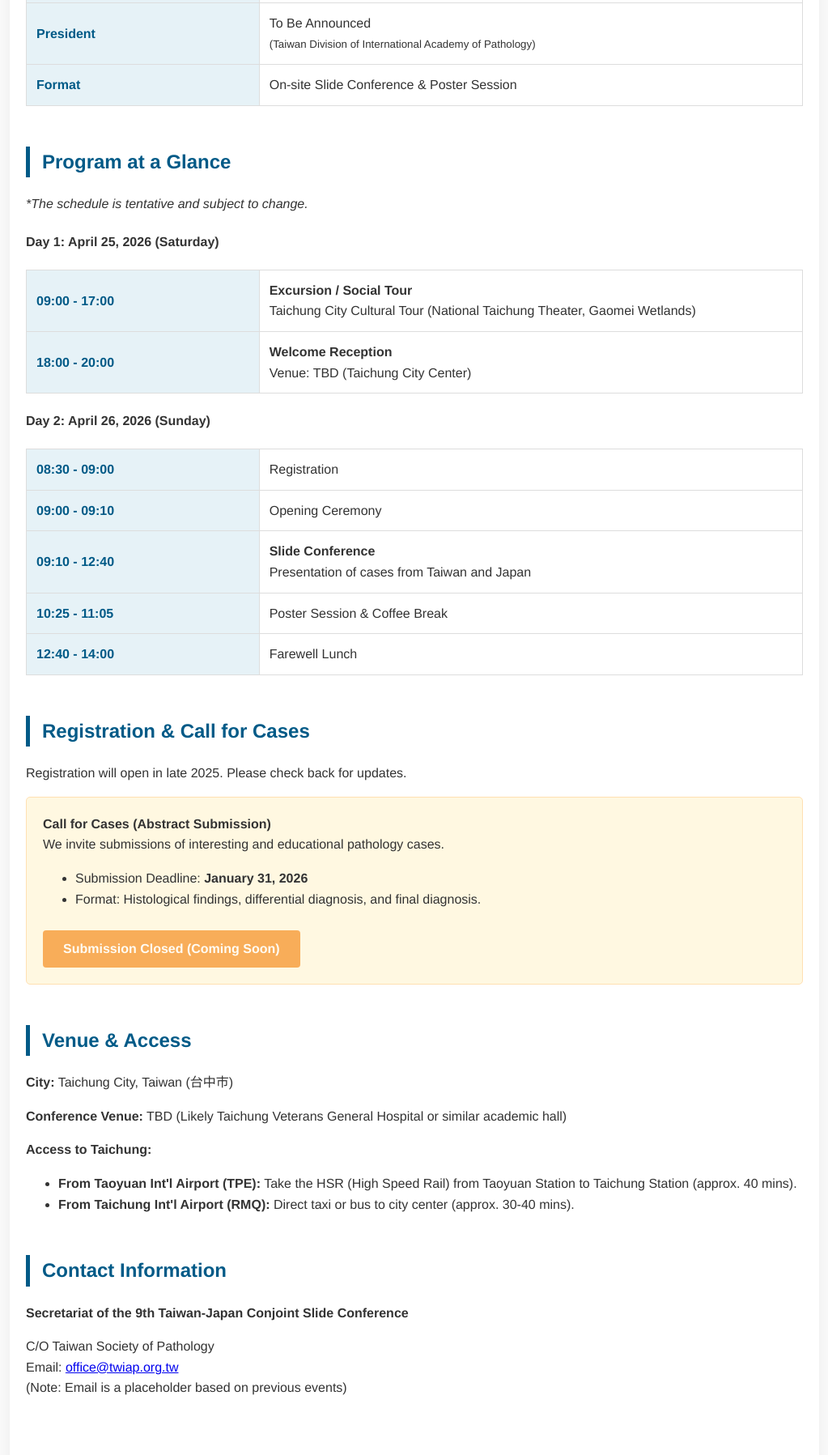
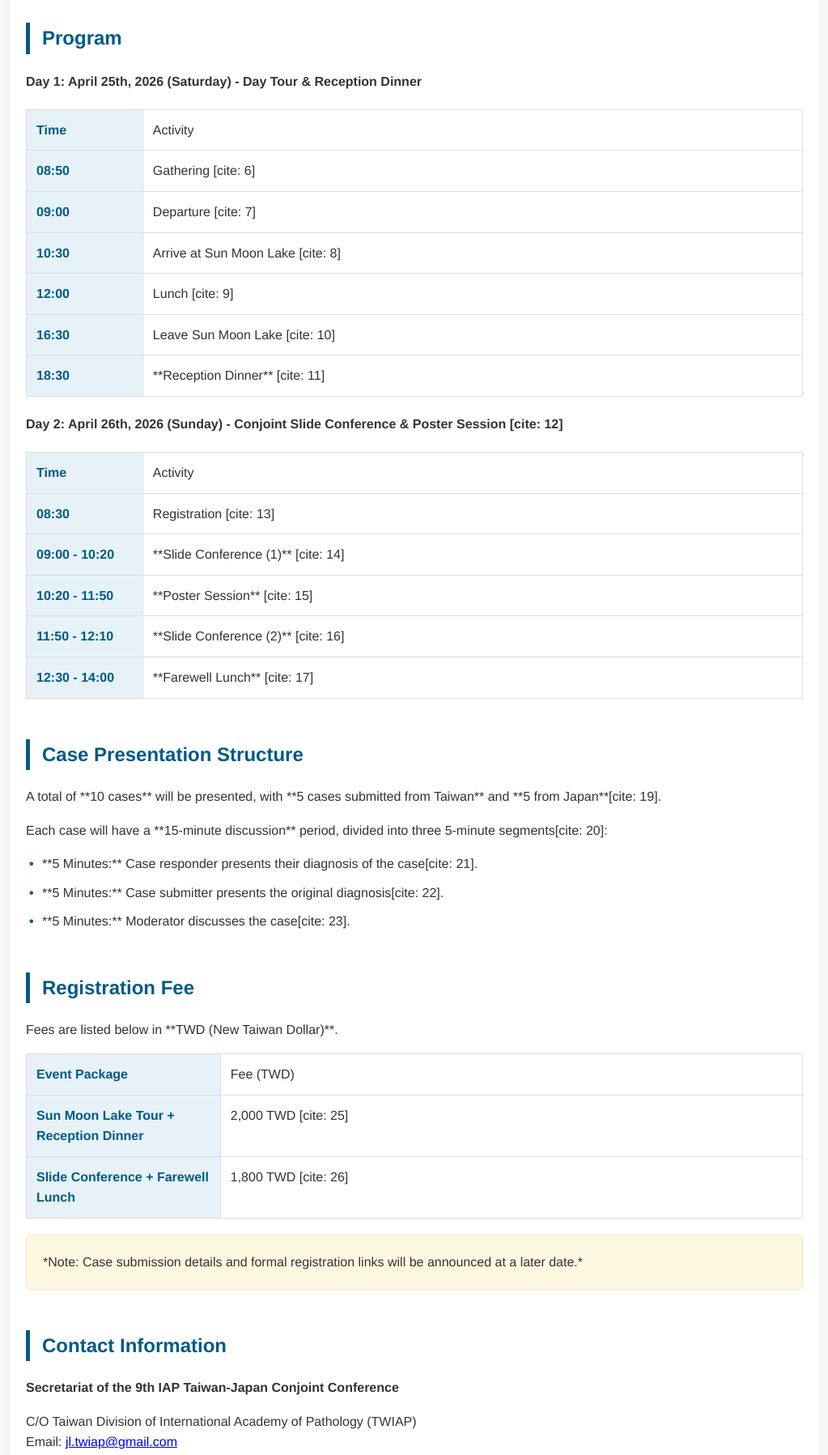
Before and after one commit to jl-twiap/9th-tjcsc, a plain HTML site: page index.html in a window 1280 px wide. Shown: the part 725-2522 px from the top of the page at 81% size, without its empty margins (128-1151 px from the left). Drawn offline with Linux system fonts and the light colour scheme.

Commit message:
Update index.html
updated 1

```diff
--- a/index.html
+++ b/index.html
@@ -102,13 +102,18 @@
             border: 1px solid #ddd;
             padding: 12px;
             text-align: left;
+            vertical-align: top;
         }
 
         th {
             background-color: var(--accent-color);
             color: var(--primary-color);
             font-weight: bold;
-            width: 30%;
+            width: 25%;
+        }
+
+        .schedule-table th {
+            width: 15%; /* Narrower for time column */
         }
 
         /* Info Boxes */
@@ -120,20 +125,24 @@
             border: 1px solid #d1e6ef;
         }
 
-        .btn {
+        .case-structure-list {
+            list-style-type: none;
+            padding: 0;
+        }
+        .case-structure-list li {
+            margin-bottom: 10px;
+            padding-left: 20px;
+            position: relative;
+        }
+        .case-structure-list li::before {
+            content: '•';
+            color: var(--primary-color);
+            font-weight: bold;
             display: inline-block;
-            background-color: var(--primary-color);
-            color: white;
-            padding: 10px 25px;
-            text-decoration: none;
-            border-radius: 4px;
-            font-weight: bold;
-            margin-top: 10px;
+            width: 1em;
+            margin-left: -1em;
         }
 
-        .btn:hover {
-            background-color: #004060;
-        }
 
         /* Footer */
         footer {
@@ -155,24 +164,25 @@
             nav a { display: block; border-bottom: 1px solid #444; }
             th, td { display: block; width: auto; }
             th { background-color: #eee; }
+            .schedule-table th, .schedule-table td { width: auto; }
         }
     </style>
 </head>
 <body>
 
     <header>
-        <h1>The 9th Taiwan-Japan Conjoint Slide Conference</h1>
+        <h1>The 9th IAP Taiwan-Japan Conjoint Conference</h1>
         <h2>第九屆台日切片討論會</h2>
         <p style="margin-top: 15px; font-weight: bold; color: #444;">
-            April 25 (Sat) - 26 (Sun), 2026 &nbsp;|&nbsp; Taichung, Taiwan
+            April 25th (Sat) - 26th (Sun), 2026 &nbsp;|&nbsp; Taichung, Taiwan
         </p>
     </header>
 
     <nav>
         <a href="#general">General Info</a>
         <a href="#program">Program</a>
-        <a href="#registration">Registration</a>
-        <a href="#venue">Venue & Access</a>
+        <a href="#cases">Case Structure</a>
+        <a href="#registration">Registration Fee</a>
         <a href="#contact">Contact</a>
     </nav>
 
@@ -182,111 +192,130 @@
             <h3>General Information</h3>
             <div class="info-box">
                 <p><strong>Welcome Message</strong></p>
-                <p>We are pleased to announce that the 9th Taiwan-Japan Conjoint Slide Conference will be held in Taichung, Taiwan. This conference continues our tradition of fostering academic exchange and deepening friendship between pathologists from Taiwan and Japan.</p>
+                <p>We are pleased to announce that the 9th IAP Taiwan-Japan Conjoint Conference will be held in Taichung, continuing our tradition of fostering academic exchange and deepening friendship between pathologists from Taiwan and Japan[cite: 1].</p>
             </div>
             <table>
                 <tr>
                     <th>Dates</th>
-                    <td>April 25 (Saturday) – April 26 (Sunday), 2026</td>
+                    <td>April 25th (Saturday) – April 26th (Sunday), 2026 </td>
                 </tr>
                 <tr>
-                    <th>Location</th>
-                    <td>Taichung, Taiwan</td>
-                </tr>
-                <tr>
-                    <th>President</th>
-                    <td>To Be Announced<br><small>(Taiwan Division of International Academy of Pathology)</small></td>
-                </tr>
-                <tr>
-                    <th>Format</th>
-                    <td>On-site Slide Conference & Poster Session</td>
+                    <th>Venue</th>
+                    <td>**China Medical University**, Taichung City, Taiwan </td>
                 </tr>
             </table>
         </section>
 
         <section id="program">
-            <h3>Program at a Glance</h3>
-            <p><em>*The schedule is tentative and subject to change.</em></p>
+            <h3>Program</h3>
 
-            <h4>Day 1: April 25, 2026 (Saturday)</h4>
-            <table>
+            <h4>Day 1: April 25th, 2026 (Saturday) - Day Tour & Reception Dinner </h4>
+            <table class="schedule-table">
                 <tr>
-                    <th>09:00 - 17:00</th>
-                    <td><strong>Excursion / Social Tour</strong><br>Taichung City Cultural Tour (National Taichung Theater, Gaomei Wetlands)</td>
+                    <th>Time</th>
+                    <td>Activity</td>
                 </tr>
                 <tr>
-                    <th>18:00 - 20:00</th>
-                    <td><strong>Welcome Reception</strong><br>Venue: TBD (Taichung City Center)</td>
+                    <th>08:50</th>
+                    <td>Gathering [cite: 6]</td>
+                </tr>
+                <tr>
+                    <th>09:00</th>
+                    <td>Departure [cite: 7]</td>
+                </tr>
+                <tr>
+                    <th>10:30</th>
+                    <td>Arrive at Sun Moon Lake [cite: 8]</td>
+                </tr>
+                <tr>
+                    <th>12:00</th>
+                    <td>Lunch [cite: 9]</td>
+                </tr>
+                <tr>
+                    <th>16:30</th>
+                    <td>Leave Sun Moon Lake [cite: 10]</td>
+                </tr>
+                <tr>
+                    <th>18:30</th>
+                    <td>**Reception Dinner** [cite: 11]</td>
                 </tr>
             </table>
 
-            <h4>Day 2: April 26, 2026 (Sunday)</h4>
-            <table>
+            <h4>Day 2: April 26th, 2026 (Sunday) - Conjoint Slide Conference & Poster Session [cite: 12]</h4>
+            <table class="schedule-table">
                 <tr>
-                    <th>08:30 - 09:00</th>
-                    <td>Registration</td>
+                    <th>Time</th>
+                    <td>Activity</td>
                 </tr>
                 <tr>
-                    <th>09:00 - 09:10</th>
-                    <td>Opening Ceremony</td>
+                    <th>08:30</th>
+                    <td>Registration [cite: 13]</td>
                 </tr>
                 <tr>
-                    <th>09:10 - 12:40</th>
-                    <td><strong>Slide Conference</strong><br>Presentation of cases from Taiwan and Japan</td>
+                    <th>09:00 - 10:20</th>
+                    <td>**Slide Conference (1)** [cite: 14]</td>
                 </tr>
                 <tr>
-                    <th>10:25 - 11:05</th>
-                    <td>Poster Session & Coffee Break</td>
+                    <th>10:20 - 11:50</th>
+                    <td>**Poster Session** [cite: 15]</td>
                 </tr>
                 <tr>
-                    <th>12:40 - 14:00</th>
-                    <td>Farewell Lunch</td>
+                    <th>11:50 - 12:10</th>
+                    <td>**Slide Conference (2)** [cite: 16]</td>
+                </tr>
+                <tr>
+                    <th>12:30 - 14:00</th>
+                    <td>**Farewell Lunch** [cite: 17]</td>
                 </tr>
             </table>
         </section>
 
-        <section id="registration">
-            <h3>Registration & Call for Cases</h3>
-            <p>Registration will open in late 2025. Please check back for updates.</p>
-
-            <div class="info-box" style="background-color: #fff8e1; border-color: #ffe0b2;">
-                <strong>Call for Cases (Abstract Submission)</strong><br>
-                We invite submissions of interesting and educational pathology cases.
-                <ul>
-                    <li>Submission Deadline: <strong>January 31, 2026</strong></li>
-                    <li>Format: Histological findings, differential diagnosis, and final diagnosis.</li>
-                </ul>
-                <a href="#" class="btn" style="background-color: #f57c00; pointer-events: none; opacity: 0.6;">Submission Closed (Coming Soon)</a>
-            </div>
+        <section id="cases">
+            <h3>Case Presentation Structure</h3>
+            <p>A total of **10 cases** will be presented, with **5 cases submitted from Taiwan** and **5 from Japan**[cite: 19].</p>
+            <p>Each case will have a **15-minute discussion** period, divided into three 5-minute segments[cite: 20]:</p>
+            <ul class="case-structure-list">
+                <li>**5 Minutes:** Case responder presents their diagnosis of the case[cite: 21].</li>
+                <li>**5 Minutes:** Case submitter presents the original diagnosis[cite: 22].</li>
+                <li>**5 Minutes:** Moderator discusses the case[cite: 23].</li>
+            </ul>
         </section>
 
-        <section id="venue">
-            <h3>Venue & Access</h3>
-            <p><strong>City:</strong> Taichung City, Taiwan (台中市)</p>
-            <p><strong>Conference Venue:</strong> TBD (Likely Taichung Veterans General Hospital or similar academic hall)</p>
-
-            <p><strong>Access to Taichung:</strong></p>
-            <ul>
-                <li><strong>From Taoyuan Int'l Airport (TPE):</strong> Take the HSR (High Speed Rail) from Taoyuan Station to Taichung Station (approx. 40 mins).</li>
-                <li><strong>From Taichung Int'l Airport (RMQ):</strong> Direct taxi or bus to city center (approx. 30-40 mins).</li>
-            </ul>
+        <section id="registration">
+            <h3>Registration Fee</h3>
+            <p>Fees are listed below in **TWD (New Taiwan Dollar)**.</p>
+            <table>
+                <tr>
+                    <th>Event Package</th>
+                    <td>Fee (TWD)</td>
+                </tr>
+                <tr>
+                    <th>Sun Moon Lake Tour + Reception Dinner</th>
+                    <td>2,000 TWD [cite: 25]</td>
+                </tr>
+                <tr>
+                    <th>Slide Conference + Farewell Lunch</th>
+                    <td>1,800 TWD [cite: 26]</td>
+                </tr>
+            </table>
+            <div class="info-box" style="background-color: #fff8e1; border-color: #ffe0b2;">
+                *Note: Case submission details and formal registration links will be announced at a later date.*
+            </div>
         </section>
 
         <section id="contact">
             <h3>Contact Information</h3>
-            <p><strong>Secretariat of the 9th Taiwan-Japan Conjoint Slide Conference</strong></p>
+            <p><strong>Secretariat of the 9th IAP Taiwan-Japan Conjoint Conference</strong></p>
             <p>
-                C/O Taiwan Society of Pathology<br>
-                Email: <a href="mailto:office@twiap.org.tw">office@twiap.org.tw</a><br>
-                (Note: Email is a placeholder based on previous events)
+                C/O Taiwan Division of International Academy of Pathology (TWIAP)<br>
+                Email: <a href="mailto:jl.twiap@gmail.com">jl.twiap@gmail.com</a>
             </p>
         </section>
 
     </div>
 
     <footer>
-        &copy; 2026 The 9th Taiwan-Japan Conjoint Slide Conference. All Rights Reserved.<br>
-        <a href="https://www.twiap.org.tw/" target="_blank">Taiwan Division of IAP</a> | <a href="http://www.iapjapan.org/" target="_blank">Japanese Division of IAP</a>
+        &copy; 2026 The 9th IAP Taiwan-Japan Conjoint Conference. All Rights Reserved.
     </footer>
 
 </body>
```
